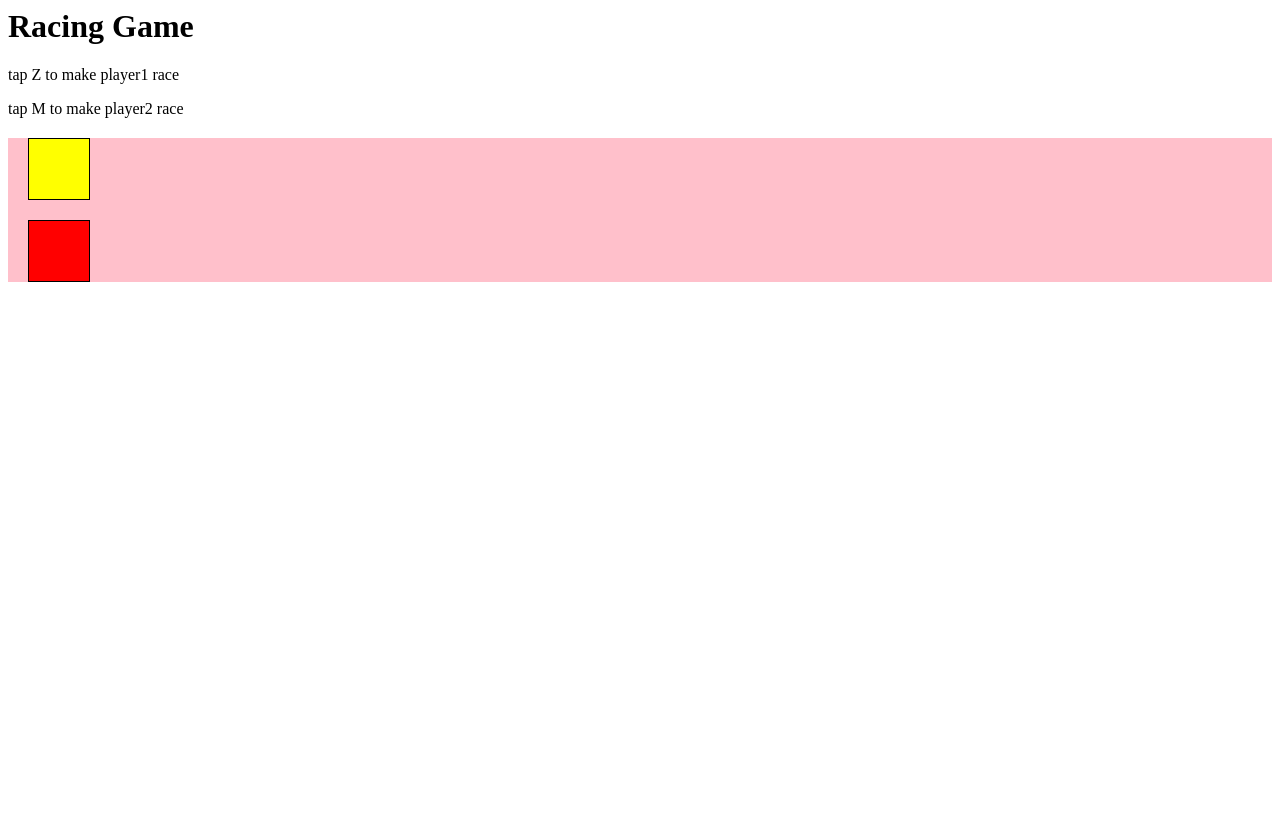
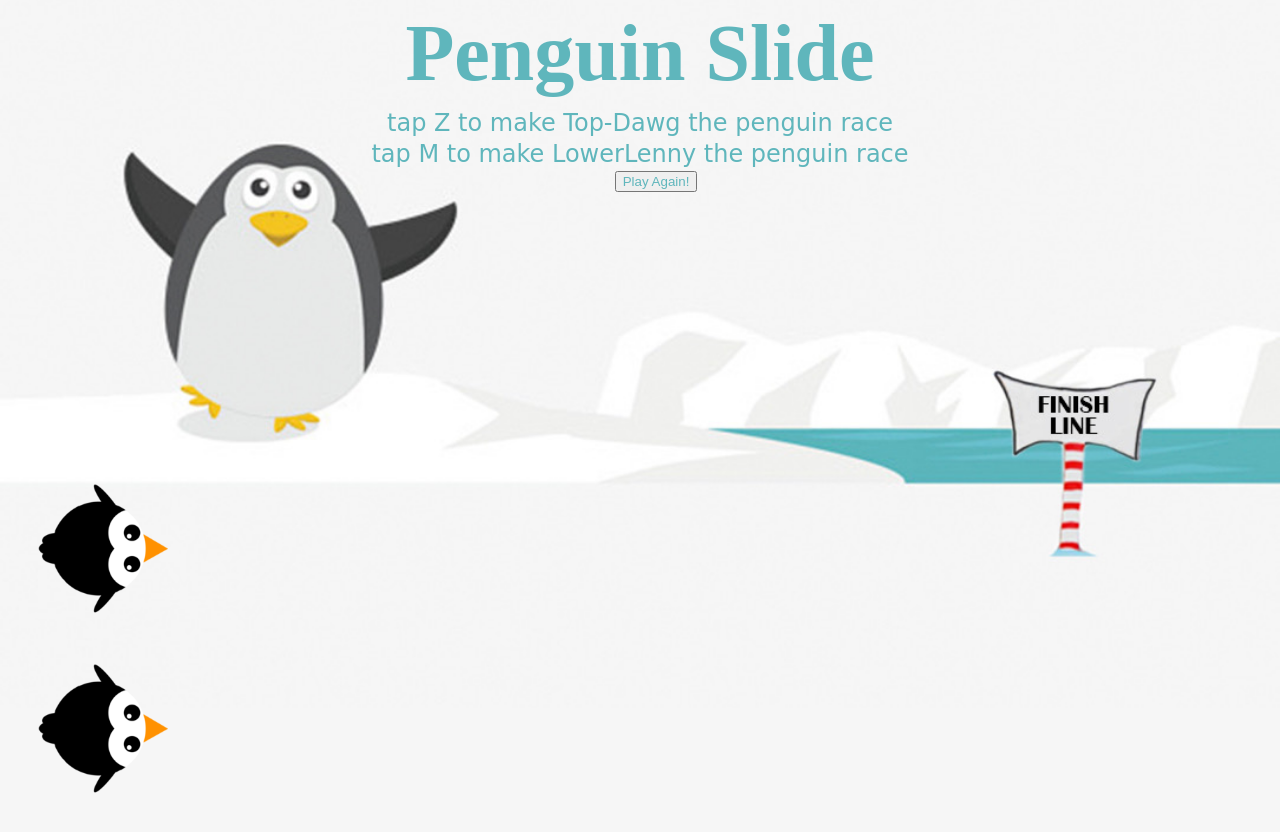
Before and after one commit to stacief510/RacingGame, a plain HTML site: page index.html in a window 1280 px wide. Before the commit the page ends 800 px from the top, so only its background shows below. Drawn offline with nearby package versions, Linux system fonts and the light colour scheme; a web font is replaced by a local one.

Commit message:
final touches and styles to game

```diff
--- a/app.js
+++ b/app.js
@@ -1,7 +1,5 @@
 console.log('Ready to Race!');
 $(document).ready(function(){
-
-
 
  $(document).on('keydown', function(event){
 let player1Location = $('.player1').css('left').split('px');
@@ -12,20 +10,33 @@ let player2LocNum = parseInt(player2Location);
 
 
 if (event.keyCode === 90) {
-    if (player1LocNum < 400) {
+    if (player1LocNum < 1000) {
         $('.player1').animate({ left: '+=50px' });
     }
+	else if (player1LocNum >= 1000){
+    	$('player1').stop();
+	}
 }
 	else if (event.keyCode === 77) {
-    	if (player2LocNum < 400) {
+    	if (player2LocNum < 1000) {
         $('.player2').animate({ left: '+=50px' });
+    } else if (player2LocNum >= 1000){
+    	$('player2').stop();
     }
 }
-if (player1LocNum >= 400 || player2LocNum >= 400) {
+if (player1LocNum >= 1000 || player2LocNum >= 1000) {
         alert("You win!");
     }
 
 });
 
 
+ function reset(event) {
+   $('.player1').animate({'right':'','left': '0px'});
+   $('.player2').animate({'right':'','left': '0px'});
+   playerOneMoves = 0;
+   playerTwoMoves = 0;
+ }
+$('button').on('click', reset);
+
 }); //end of all JS.
--- a/index.html
+++ b/index.html
@@ -1,7 +1,7 @@
 <html>
 <head>
 	<meta charset="UTF-8">
-	<title>Racing Game</title>
+	<title>Penguin Slide</title>
 
 <!-- jQuery from CDN -->
    <script
@@ -14,27 +14,33 @@
 	    <script type="text/javascript" src="app.js" media="screen"></script>
 
 <!-- ////CSS Links////  -->
+	<link href="https://fonts.googleapis.com/css?family=Fascinate+Inline|Unkempt" rel="stylesheet">
 	<link rel="stylesheet" href="styles.css" media="screen" title="no title" charset="utf-8">
 
 </head>
 <body>
-	<div class="container">
     <header>
-		<h1>Racing Game</h1>
+        <h1>Penguin Slide</h1>
     </header>
     <div class='instructions'>
-		<p>tap Z to make player1 race</p>
-		<p>tap M to make player2 race</p>
+        <p>tap Z to make  Top-Dawg the penguin race</p>
+        <p>tap M to make LowerLenny the penguin race</p>
+        <button>Play Again!</button>
     </div>
 
-	<div class="racers">
-			<div class="player1">
+    <div class="container">
+
+        <div class="box1">
+            <img class="racers player1" alt="penguin" src="imgs/Penguin.png">
         </div>
 
-			<div class="player2">
-			</div>
+        <div class="box2">
+            <img class="racers player2" alt="penguin" src="imgs/Penguin.png">
         </div>
 
     </div>
+
+
 </body>
+
 </html>
--- a/styles.css
+++ b/styles.css
@@ -1,26 +1,56 @@
 
 /*styles here*/
 body{
-	/*background: lightblue;*/
-	/*background image here*/
+	background-image: url(imgs/penguin-race-finish.jpeg);
+	background-repeat: no-repeat;
+	background-position-x: center;
+	background-position-y: -80px;
+    background-size: contain;
+    background-color: #F6F6F6;
+}
+h1{
+	font-family: 'Fascinate Inline', 'Sans Serif';
+	font-size: 5em;
+	text-align: center;
+	margin-bottom: 10px;
+	color: #5FB6BC;
+}
+p{
+	font-family: 'Unkempt', cursive;
+	font-size: 1.5em;
+	text-align: center;
+	color: #5FB6BC;
+	margin: 3px;
+}
+button{
+	color: #5FB6BC;
+	text-align: center;
+	margin-left: 48%;
+}
+
+.instructions{
+	height: 80px;
+}
+.container{
+	display:absolute;
+	height:400px;
 }
 .racers{
-	length: 700px;
-	background-color: pink;
-}
-.player1{
-	background-color:yellow;
-	border: 1px solid black;
-	height: 60px;
-	width: 60px;
+	height: 140px;
+	width: 140px;
 	margin: 20px;
 	position:relative;
 }
-.player2{
-	background-color:red;
-	border: 1px solid black;
-	height: 60px;
-	width: 60px;
-	margin: 20px;
-	position:relative;
+.box1{
+	margin-top: 270px;
 }
+
+
+
+}
+
+@media screen and (max-width:800px) {
+  .left, .main, .right {
+    width:100%; /* The width is 100%, when the viewport is 800px or smaller */
+  }
+}
```
Also changed, not shown: imgs/Penguin.png (added), imgs/cold-climate-scene-hi.png (added), imgs/penguin-race-finish.jpeg (added), imgs/penguin-race.jpg (added), imgs/sadPeng.jpg (added). Lines whose indentation alone changed are shown as unchanged.
